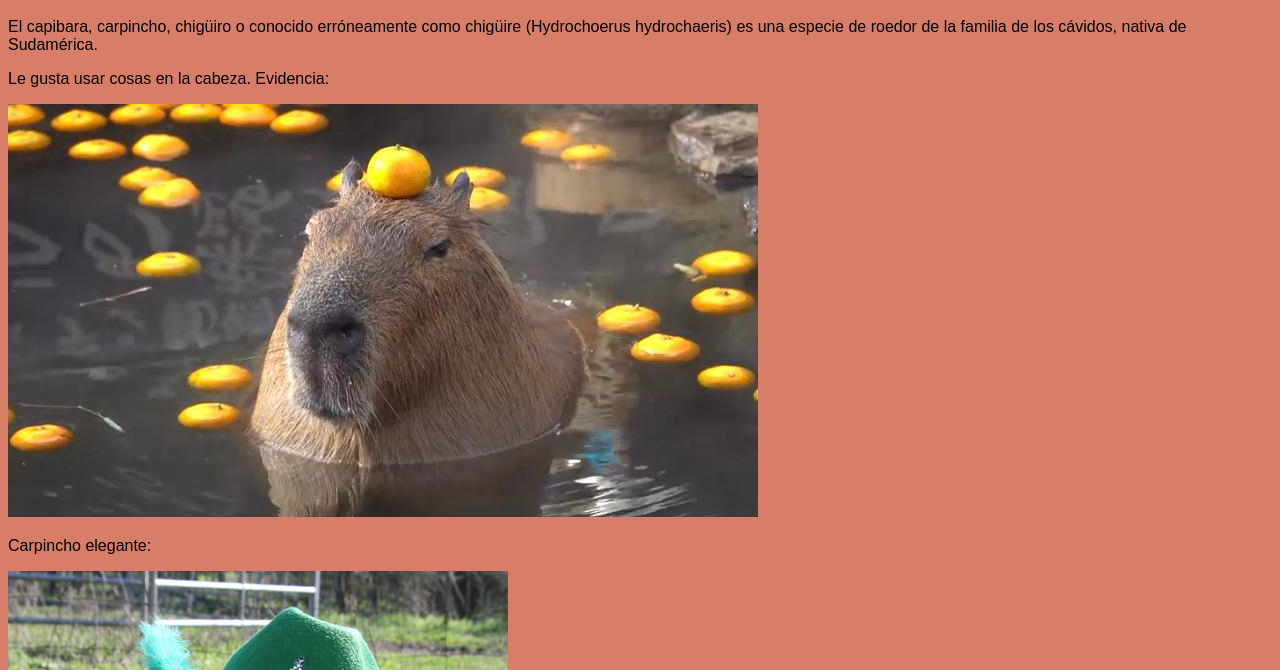
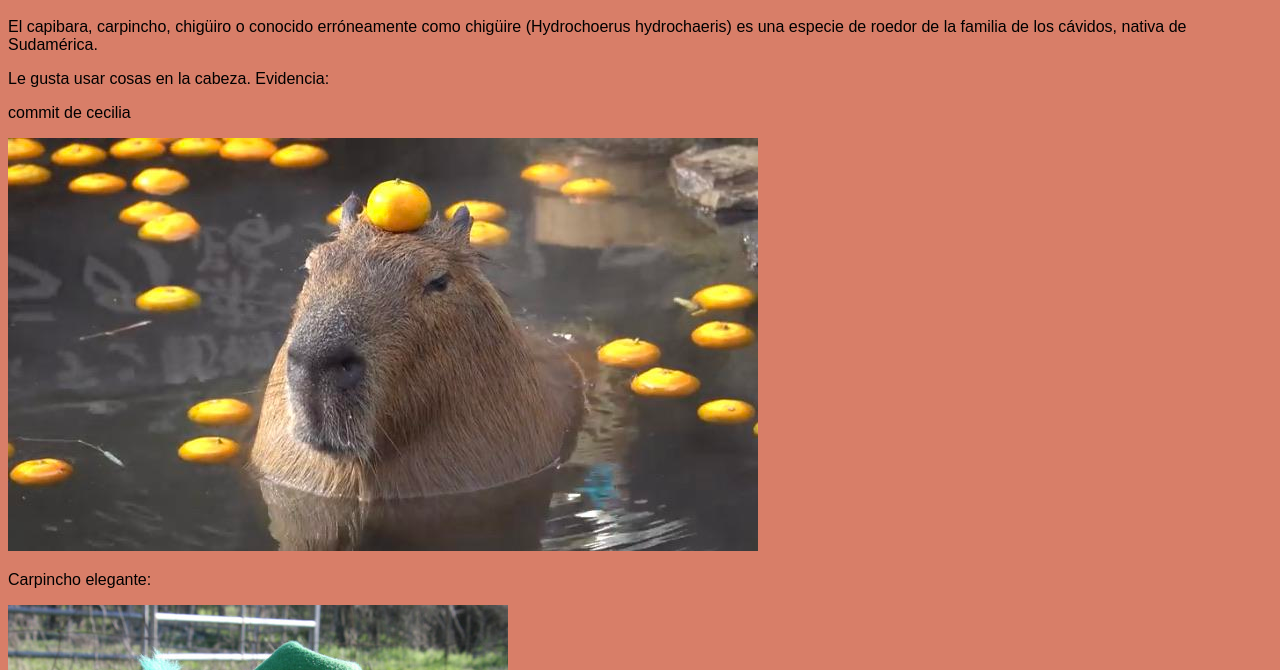
Before and after one commit to vic17ps/grupal0, a plain HTML site: page index.html in a window 1280 px wide. Shown: the part 130-800 px from the top of the page. Drawn offline with Linux system fonts and the light colour scheme.

Commit message:
commmit de ceci

```diff
--- a/index.html
+++ b/index.html
@@ -11,6 +11,7 @@
     <h1>CARPINCHO TIME</h1>
     <p>El capibara, carpincho, chigüiro o conocido erróneamente como chigüire (Hydrochoerus hydrochaeris) es una especie de roedor de la familia de los cávidos, nativa de Sudamérica.</p>
     <p>Le gusta usar cosas en la cabeza. Evidencia:</p>
+    <p>commit de cecilia</p>
     <img src="xkifu5yylqx41.jpg" alt="naranja"><br>
     <p>Carpincho elegante:</p>
     <img src="tumblr_mpc4fcQwOo1r03kk7o1_500.jpg" alt="sombrero verde"><br>
```
